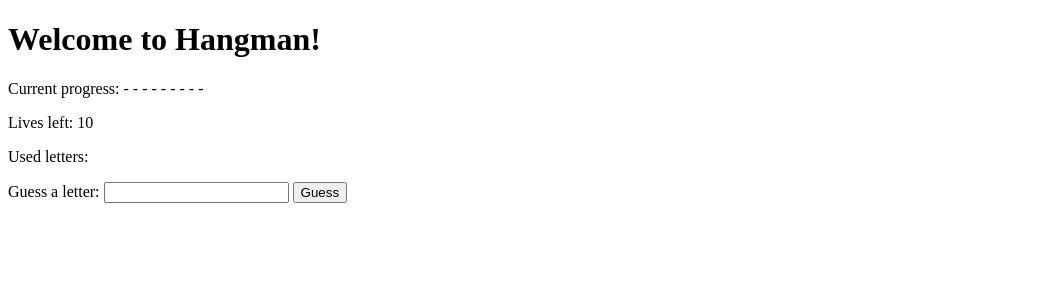
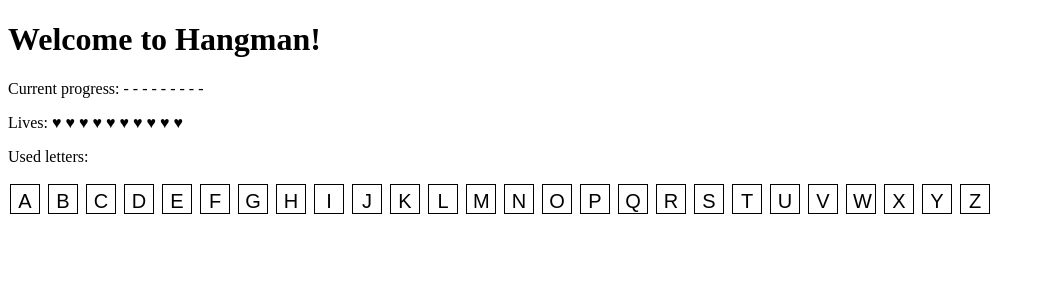
Before and after one commit to KoviElango/Hangman, a Flask app: page / in a window 1280 px wide. Shown: the top 300 px of the page, without its empty margins (0-1045 px from the left). Run offline with Flask 3, Linux system fonts and the light colour scheme.

Commit message:
added code adjustiments and UI elements

```diff
--- a/Hangman/app.py
+++ b/Hangman/app.py
@@ -3,14 +3,15 @@ from hangman import HangmanGame, get_country
 from countries_data import countries
 
 app = Flask(__name__)
-app.secret_key = 'kira'
+app.secret_key = 'Kovi'  # Replace with your own secret key
+
 @app.route('/')
 def index():
     if 'word' not in session or request.args.get('reset'):
         word = get_country(countries)
         session['word'] = word
         session['guessed_letters'] = []
-        session['lives'] = 10
+        session['lives'] = 10  # Change the number of lives here
         session['used_letters'] = []
 
     word = session['word']
@@ -18,9 +19,10 @@ def index():
     lives = session['lives']
     used_letters = set(session['used_letters'])
 
-    game = HangmanGame(word, lives)
+    game = HangmanGame(word, max_lives=lives)  # Ensure max_lives is passed correctly
     game.guessed_letters = guessed_letters
     game.used_letters = used_letters
+    game.lives = lives
 
     return render_template('index.html', game=game, word=word, guessed_letters=guessed_letters, lives=lives, used_letters=used_letters)
 
@@ -32,9 +34,10 @@ def guess():
     lives = session['lives']
     used_letters = set(session['used_letters'])
 
-    game = HangmanGame(word, lives)
+    game = HangmanGame(word, max_lives=lives)  # Ensure max_lives is passed correctly
     game.guessed_letters = guessed_letters
     game.used_letters = used_letters
+    game.lives = lives
 
     game.guess(letter)
 
--- a/Hangman/hangman.py
+++ b/Hangman/hangman.py
@@ -6,11 +6,12 @@ def get_country(countries):
     return word.upper()
 
 class HangmanGame:
-    def __init__(self, word, max_lives=6):
+    def __init__(self, word, max_lives):
         self.word = word
         self.guessed_letters = set()
         self.lives = max_lives
         self.used_letters = set()
+        self.max_lives = max_lives
 
     def guess(self, letter):
         letter = letter.upper()
@@ -32,6 +33,12 @@ class HangmanGame:
     def is_won(self):
         return all(letter in self.guessed_letters or letter == ' ' for letter in self.word)
 
+    def display_lives(self):
+        return ' '.join(['♥' if i < self.lives else '♡' for i in range(self.max_lives)])
+
+    def display_used_letters(self):
+        return ''.join(['<span style="color: grey;">' + letter + '</span>' if letter in self.used_letters else letter for letter in 'ABCDEFGHIJKLMNOPQRSTUVWXYZ'])
+
 class HangmanUI:
     def __init__(self, game):
         self.game = game
@@ -40,8 +47,8 @@ class HangmanUI:
         print("Welcome to Hangman!", flush=True)
         while not self.game.is_finished():
             print("Current progress: ", self.game.display_progress(), flush=True)
-            print(f"Lives left: {self.game.lives}", flush=True)
-            print("Guessed letters: ", ' '.join(sorted(self.game.used_letters)), flush=True)
+            print(f"Lives: {self.game.display_lives()}", flush=True)
+            print("Used letters: ", ' '.join(sorted(self.game.used_letters)), flush=True)
             guess = input("Guess a letter: ").upper()
             if guess and self.game.guess(guess):
                 print("Good guess!", flush=True)
@@ -56,6 +63,6 @@ class HangmanUI:
 # Main code to start the Hangman game
 if __name__ == "__main__":
     word = get_country(countries)
-    game = HangmanGame(word)
+    game = HangmanGame(word, max_lives=10)
     ui = HangmanUI(game)
     ui.start()
--- a/Hangman/templates/index.html
+++ b/Hangman/templates/index.html
@@ -3,16 +3,50 @@
 <head>
     <meta charset="UTF-8">
     <title>Hangman Game</title>
+    <style>
+        .letter-box {
+            display: inline-block;
+            width: 30px;
+            height: 30px;
+            border: 1px solid #000;
+            margin: 2px;
+            text-align: center;
+            line-height: 30px;
+            font-size: 20px;
+            cursor: pointer;
+        }
+        .correct-letter {
+            background-color: lightgreen;
+            cursor: not-allowed;
+        }
+        .incorrect-letter {
+            background-color: lightcoral;
+            cursor: not-allowed;
+        }
+        .unused-letter {
+            background-color: white;
+        }
+        .letter-form {
+            display: inline;
+        }
+    </style>
 </head>
 <body>
     <h1>Welcome to Hangman!</h1>
     <p>Current progress: {{ game.display_progress() }}</p>
-    <p>Lives left: {{ lives }}</p>
-    <p>Used letters: {{ ' '.join(used_letters) }}</p>
-    <form action="{{ url_for('guess') }}" method="post">
-        <label for="letter">Guess a letter: </label>
-        <input type="text" id="letter" name="letter" maxlength="1" required>
-        <button type="submit">Guess</button>
-    </form>
+    <p>Lives: {{ game.display_lives() }}</p>
+    <p>Used letters: </p>
+    {% for letter in 'ABCDEFGHIJKLMNOPQRSTUVWXYZ' %}
+        <form class="letter-form" action="{{ url_for('guess') }}" method="post">
+            <input type="hidden" name="letter" value="{{ letter }}">
+            <button type="submit" class="letter-box
+                {% if letter in used_letters and letter in word %}correct-letter
+                {% elif letter in used_letters and letter not in word %}incorrect-letter
+                {% else %}unused-letter{% endif %}"
+                {% if letter in used_letters %}disabled{% endif %}>
+                {{ letter }}
+            </button>
+        </form>
+    {% endfor %}
 </body>
 </html>
```
